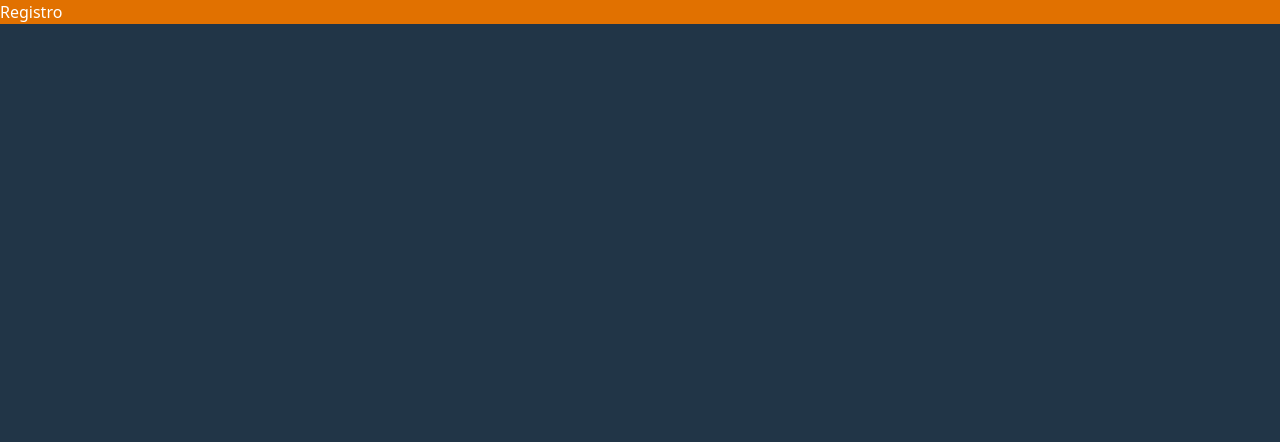
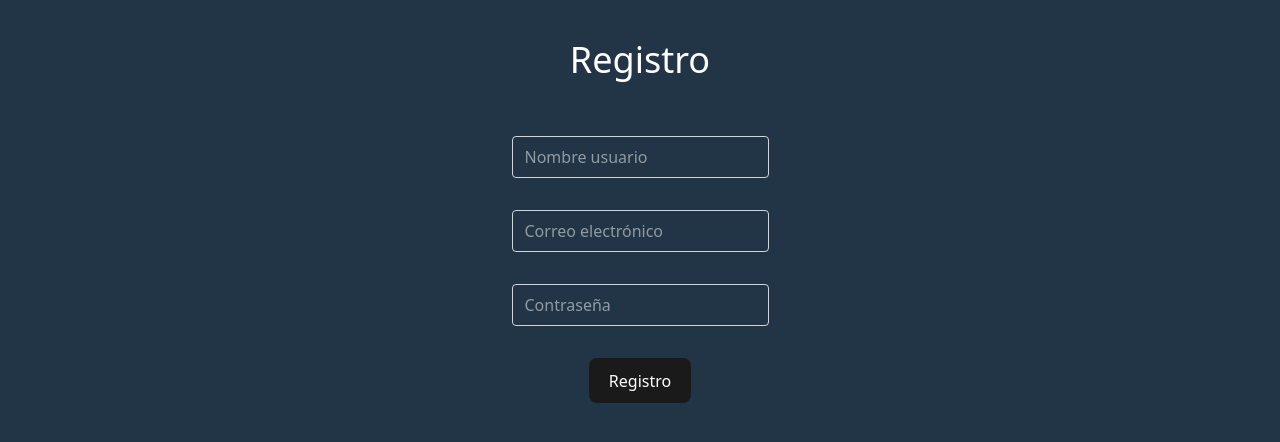
Before and after one commit to FJQuemada/TFG-Autoescuela, a React (Vite) app in the folder frontend/drivehub/: page /register in a window 1280 px wide. Shown: the top 442 px of the page. Built offline with nearby package versions, Linux system fonts and the light colour scheme.

Commit message:
registro completado a falta de optimizacion

```diff
--- a/frontend/drivehub/src/pages/Home.jsx
+++ b/frontend/drivehub/src/pages/Home.jsx
@@ -6,7 +6,7 @@ const Home = () => {
     return (
         <div className="flex flex-col items-center w-full h-full">
         <h1 className="bg-blue-500 align-middle mt-10 w-fit">Home</h1>
-        <button onClick={() => navigate("/login")}>Go to Login</button>
+        <button onClick={() => navigate("/register")}>Go to Registro</button>
         </div>
     );
     }
--- a/frontend/drivehub/src/pages/Login.jsx
+++ b/frontend/drivehub/src/pages/Login.jsx
@@ -1,52 +1,12 @@
 import React, { useState } from 'react';
-
-import {registroUsuario} from '../services/api';
 
 const Login = () => {
 
-    const [usuario,setUsuario] = useState("")
-    const [email,setEmail] = useState("");
-    const [password,setPassword] = useState("");
-
-    const handleSumbit = async(e) => {
-        e.preventDefault();
-
-        console.log("Usuario: ", usuario);
-        console.log("Email: ", email);
-        console.log("Password: ", password);
-
-        const nuevoUsuario = {
-            "usus_nombre": usuario,
-            "usus_email": email,
-            "usus_password": password
-        };
-
-        await registroUsuario(nuevoUsuario);
-
-        console.log("Nuevo usuario: ", nuevoUsuario);
-
-        setEmail("");
-        setUsuario("");
-        setPassword("");
-      };
-
     return (
-        <div className="flex flex-col items-center ">
-            <h1 className="text-4xl mt-10">Login</h1>
-            <form action="" className="flex flex-col items-center mt-10 group" onSubmit={(e) => handleSumbit(e)}>
-                <input type="text" placeholder="Nombre usuario" required value={usuario} onChange={(e) => setUsuario(e.target.value)} className="border border-gray-300 rounded px-3 py-2" />
-                <input
-                    type="email"
-                    placeholder="Correo electrónico"
-                    required value={email}
-                    onChange={(e) => setEmail(e.target.value)}
-                    className="border border-gray-300 rounded px-3 py-2"
-                    pattern="^[a-zA-Z0-9]+@[a-zA-Z0-9]+\.[A-Za-z]+{2}$"
-                    title="Por favor escribe un correo electrónico válido" />
-                <input type="password" placeholder="Contraseña" required value={password} onChange={(e) => setPassword(e.target.value)} className="border border-gray-300 rounded px-3 py-2" />
-                <button type="submit" className='group-invalid:pointer-events-none group-invalid:opacity-50'>Login</button>
-            </form>
+        <div>
+        <h1 className="bg-amber-600">Login</h1>
         </div>
     );
-}
+    }
+
 export default Login;
--- a/frontend/drivehub/src/pages/Registro.jsx
+++ b/frontend/drivehub/src/pages/Registro.jsx
@@ -1,7 +1,138 @@
-export default function Registro() {
+import React, { useState } from 'react';
+import { registroUsuario } from '../services/api';
+
+const Registro = () => {
+
+    const [usuario, setUsuario] = useState("");
+    const [email, setEmail] = useState("");
+    const [password, setPassword] = useState("");
+
+    const [errors, setErrors] = useState({});
+
+    const delay = (ms) => new Promise((resolve) => setTimeout(resolve, ms));
+
+    const regexEmail = /^[^\s@]+@[^\s@]+\.[^\s@]{2,6}$/;
+
+    const handleSumbit = async (e) => {
+        e.preventDefault();
+
+        console.log("Usuario: ", usuario);
+        console.log("Email: ", email);
+        console.log("Password: ", password);
+
+        const nuevoUsuario = {
+            "usus_nombre": usuario,
+            "usus_email": email,
+            "usus_password": password
+        };
+
+        const data = await registroUsuario(nuevoUsuario);
+        console.log("Data: ", data);
+
+        if (data) {
+            const newErrors = {};
+
+            Object.keys(data).forEach((key) => {
+                // Si el error es por email duplicado, mostramos un mensaje personalizado
+                if(email !== "" && !regexEmail.test(email)){
+                    newErrors.usus_email = "El correo no es válido";
+                }
+
+                if(key === "usus_email" && email !== ""){
+                    newErrors[key] = "El correo ya está en uso";
+                }else{
+                    newErrors[key] = data[key][0];
+                }
+            });
+
+            setErrors(newErrors);
+
+        }else{
+
+            setUsuario("");
+            setEmail("");
+            setPassword("");
+        }
+    };
+
     return (
-        <div>
-        <h1 className="bg-amber-600">Registro</h1>
+        <div className="flex flex-col items-center">
+
+            <h1 className="text-4xl mt-10">Registro</h1>
+
+            {/* Mostramos los errores debajo de cada campo */}
+            <form className="flex flex-col items-center mt-10" onSubmit={(e) => handleSumbit(e)} noValidate>
+                <div className="m-4 relative">
+                    <input
+                        type="text"
+                        placeholder="Nombre usuario"
+                        required
+                        value={usuario}
+                        onChange={(e) =>{
+                            setUsuario(e.target.value)
+
+                            const newErrors = { ...errors };
+                            newErrors.usus_nombre = null;
+                            setErrors(newErrors);
+                        }
+                        }
+                        className="border border-gray-300 rounded px-3 py-2"
+                    />
+                    {errors.usus_nombre && (
+                        <p className="text-red-500 text-sm absolute text-nowrap">{errors.usus_nombre}</p>
+                    )}
+                </div>
+
+                <div className="m-4 relative">
+                    <input
+                        type="email"
+                        placeholder="Correo electrónico"
+                        required
+                        value={email}
+                        onChange={(e) =>{
+                            setEmail(e.target.value)
+
+                            const newErrors = { ...errors };
+                            newErrors.usus_email = null;
+                            setErrors(newErrors);
+                        }
+                        }
+                        className="border border-gray-300 rounded px-3 py-2"
+                        title="Por favor escribe un correo electrónico válido"
+                        pattern='^[^\s@]+@[^\s@]+\.[^\s@]{2,6}$'
+                    />
+                    {errors.usus_email && (
+                        <p className="text-red-500 text-sm absolute text-nowrap">{errors.usus_email}</p>
+                    )}
+                </div>
+
+                <div className="m-4 relative">
+                    <input
+                        type="password"
+                        placeholder="Contraseña"
+                        required
+                        value={password}
+                        onChange={(e) =>{
+                            setPassword(e.target.value)
+
+                            const newErrors = { ...errors };
+                            newErrors.usus_password = null;
+                            setErrors(newErrors);
+                        }
+                        }
+                        className={`${errors.usus_password ? 'border-red-500' : null} border ${password ? 'border-green-500' : 'border-gray-300'} border-gray-300 rounded px-3 py-2`}
+                    />
+                    {errors.usus_password && (
+                        <p className="text-red-500 text-sm absolute text-nowrap ">{errors.usus_password}</p>
+                    )}
+                </div>
+
+                <button type="submit" className='m-4'>
+                    Registro
+                </button>
+            </form>
         </div>
     );
-    }
+};
+
+export default Registro;
--- a/frontend/drivehub/src/services/api.js
+++ b/frontend/drivehub/src/services/api.js
@@ -17,5 +17,6 @@ export const registroUsuario = async (usuario) => {
     console.log(`Usuario recien añadido`,response)
   } catch (error) {
     console.error('ESTE ES EL ERROR',error)
+    return error.response.data
   }
 }
```
Also changed, not shown: 1 other file (tests, documents, lock files or other folders).
